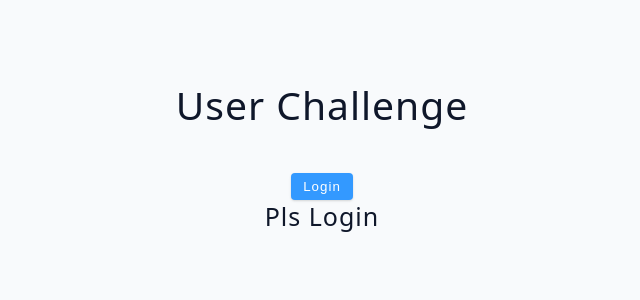
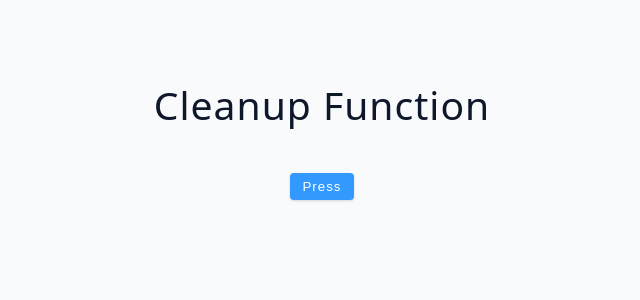
Before and after one commit to DevEljah/advanced-react, a React (Vite) app: page / in a window 1280 px wide. Shown: the top 300 px of the page, without its empty margins (318-958 px from the left). Built offline with nearby package versions, Linux system fonts and the light colour scheme.

Commit message:
cleanup-Function

```diff
--- a/src/tutorial/02-useEffect/starter/05-cleanup-function.jsx
+++ b/src/tutorial/02-useEffect/starter/05-cleanup-function.jsx
@@ -1,5 +1,44 @@
+import { useState, useEffect } from "react";
+
 const CleanupFunction = () => {
-  return <h2>cleanup function</h2>;
+  const [toogle, setToggle] = useState(false);
+  console.log("render");
+
+  return (
+    <div>
+      <h2>cleanup function</h2>
+      <br />
+      <button onClick={() => setToggle(!toogle)} className="btn">
+        press
+      </button>
+      {toogle && <SecondComponent />}
+    </div>
+  );
+};
+
+const SecondComponent = () => {
+  useEffect(() => {
+    console.log("useEffcted :)");
+    //"initial render" every time you press (mount/unmount)
+    const intId = setInterval(() => {
+      console.log("Hi from Interval");
+    }, 1000);
+    //cleanup-Function
+    return () => {
+      clearInterval(intId);
+      console.log("Clean-up");
+      //the cleanup "func" runs after the "render" and
+      //before the "useEffect" !
+      //basically when the component unmount it runs !!
+    };
+  }, []);
+
+  return (
+    <div>
+      <h4>Second-Component</h4>
+      <h2>Holla!</h2>
+    </div>
+  );
 };
 
 export default CleanupFunction;
```
Also changed, not shown: src/App.jsx (+4 -3 lines).
